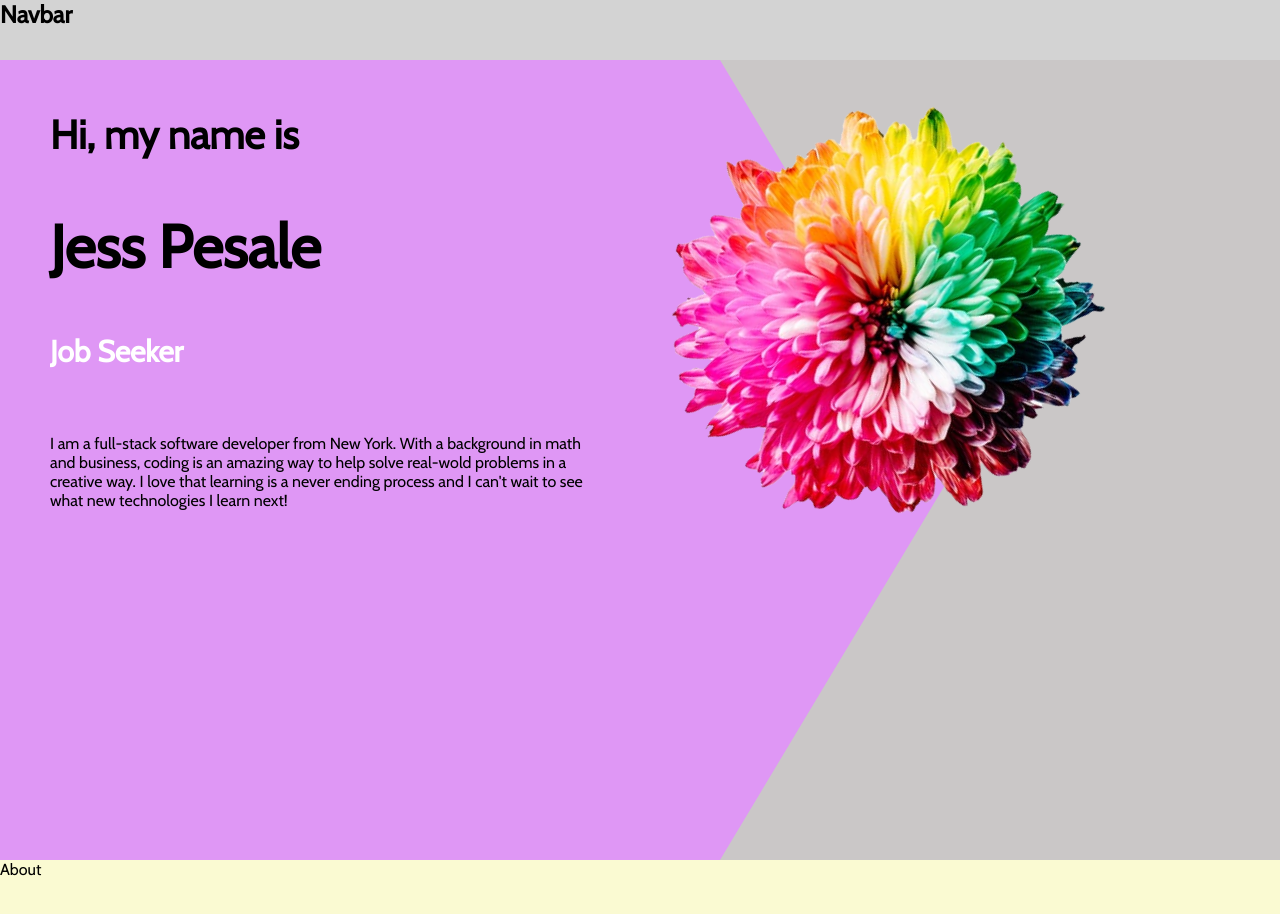
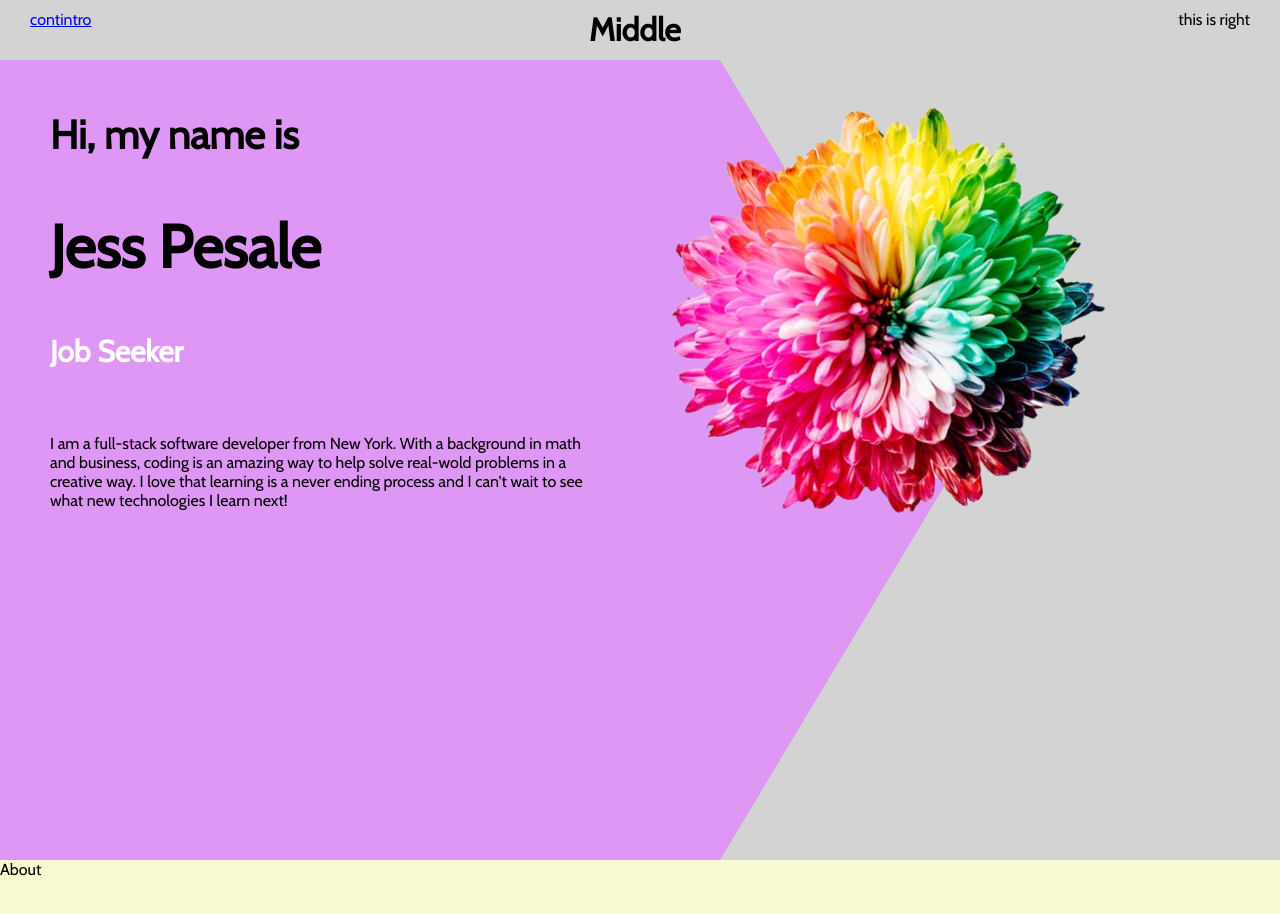
Before and after one commit to jesspesale/portfolio-site, a React (Create React App) app: page / in a window 1280 px wide. Shown: the top 914 px of the page. Built offline with nearby package versions, Linux system fonts and the light colour scheme.

Commit message:
added some links to navbar to test and split everything wiht justify-content

```diff
--- a/src/App.css
+++ b/src/App.css
@@ -4,8 +4,8 @@
 }
 .app {
   font-family: 'Cabin', sans-serif;
-  background-color: #cac7c7;
-
+  background-color: lightgray;
+  scroll-behavior: smooth;
 }
 
 
@@ -13,6 +13,7 @@
   position: relative;
   margin-top: 60px;
   overflow-y: scroll;
+
   scroll-snap-type: y mandatory;
 }
 
--- a/src/components/Navbar/Navbar.css
+++ b/src/components/Navbar/Navbar.css
@@ -6,8 +6,12 @@
     z-index: 1;
     top: 0;
 }
-/*
+
 .nav-wrapper{
+    padding: 10px 30px;
+    display: flex;
+    /* align-items: center; */
+    justify-content: space-between;
 
 }
 
@@ -17,4 +21,4 @@
 
 .nav-right{
 
-} */
+}
--- a/src/components/Navbar/Navbar.jsx
+++ b/src/components/Navbar/Navbar.jsx
@@ -5,12 +5,13 @@ const Navbar = () => {
     return(
         <div className="navbar">
             <div className="nav-wrapper">
-                    <h2>Navbar</h2>
                 <div className="nav-left">
-                    <a href=""></a>
+                    <a href="#contact">cont</a>
+                    <a href="#intro">intro</a>
                 </div>
+                <h1>Middle</h1>
                 <div className="nav-right">
-
+                    this is right
                 </div>
             </div>
         </div>
```
Also changed, not shown: 1 other file (tests, documents, lock files or other folders).
